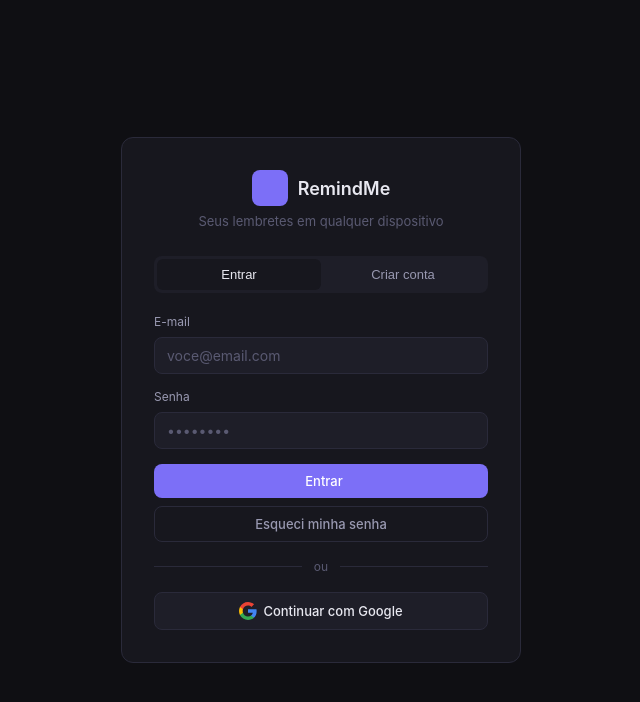
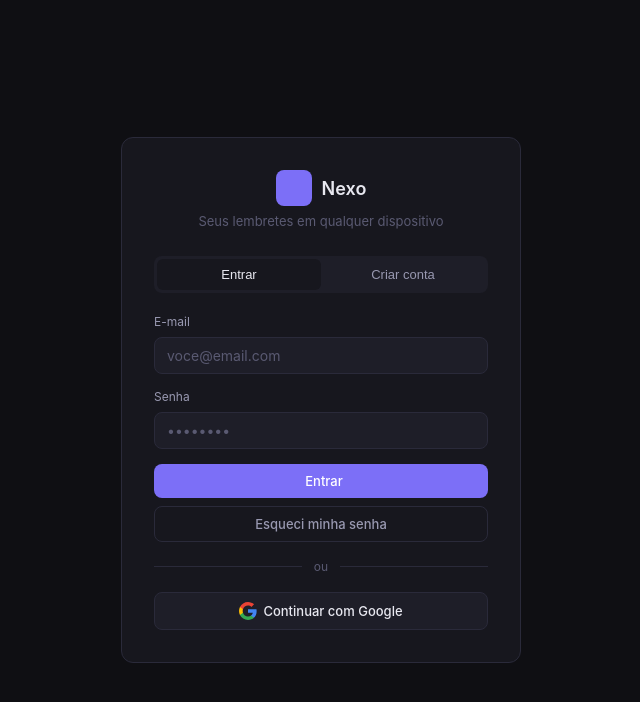
Before and after one commit to DevZaparoli/nexo-app, a plain HTML site: page index.html in a window 1280 px wide. Shown: the whole page, without its empty margins (319-959 px from the left). Drawn offline with nearby package versions, Linux system fonts and the light colour scheme; some icons are missing.

Commit message:
feat: rename to Nexo

```diff
--- a/index.html
+++ b/index.html
@@ -3,7 +3,7 @@
 <head>
   <meta charset="UTF-8">
   <meta name="viewport" content="width=device-width, initial-scale=1.0">
-  <title>RemindMe</title>
+  <title>Nexo</title>
   <link rel="stylesheet" href="https://cdn.jsdelivr.net/npm/@tabler/icons-webfont@2.44.0/tabler-icons.min.css">
   <link rel="stylesheet" href="public/css/style.css">
   <link rel="manifest" href="public/manifest.json">
@@ -15,7 +15,7 @@
     <div class="auth-card">
       <div class="auth-logo">
         <div class="logo-icon"><i class="ti ti-bell"></i></div>
-        <span class="logo-text">RemindMe</span>
+        <span class="logo-text">Nexo</span>
       </div>
       <p class="auth-sub">Seus lembretes em qualquer dispositivo</p>
 
@@ -75,7 +75,7 @@
     <div class="sidebar">
       <div class="logo">
         <div class="logo-icon"><i class="ti ti-bell"></i></div>
-        <span class="logo-text">RemindMe</span>
+        <span class="logo-text">Nexo</span>
       </div>
       <nav class="nav">
         <div class="nav-section">Menu</div>
```
